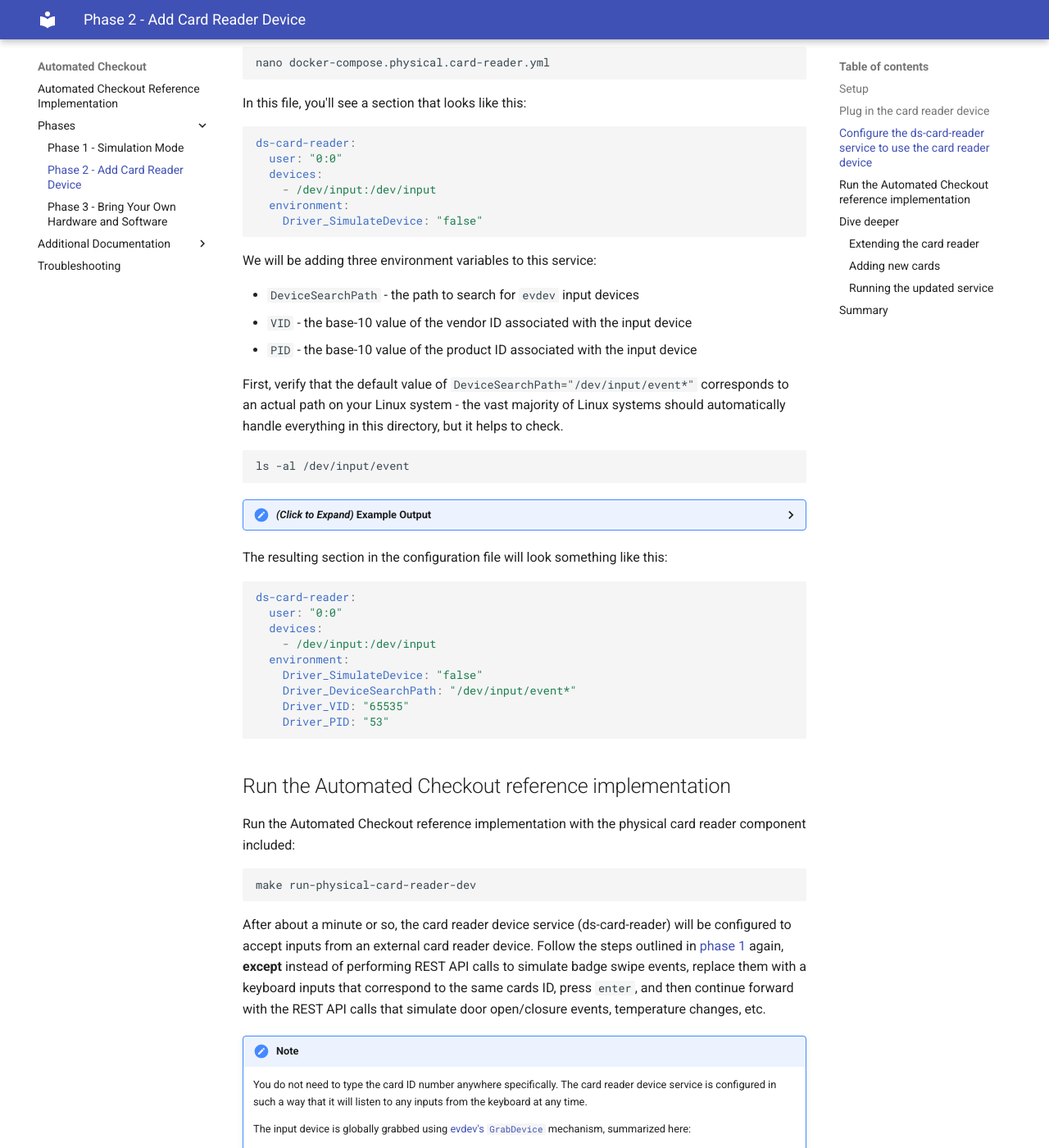
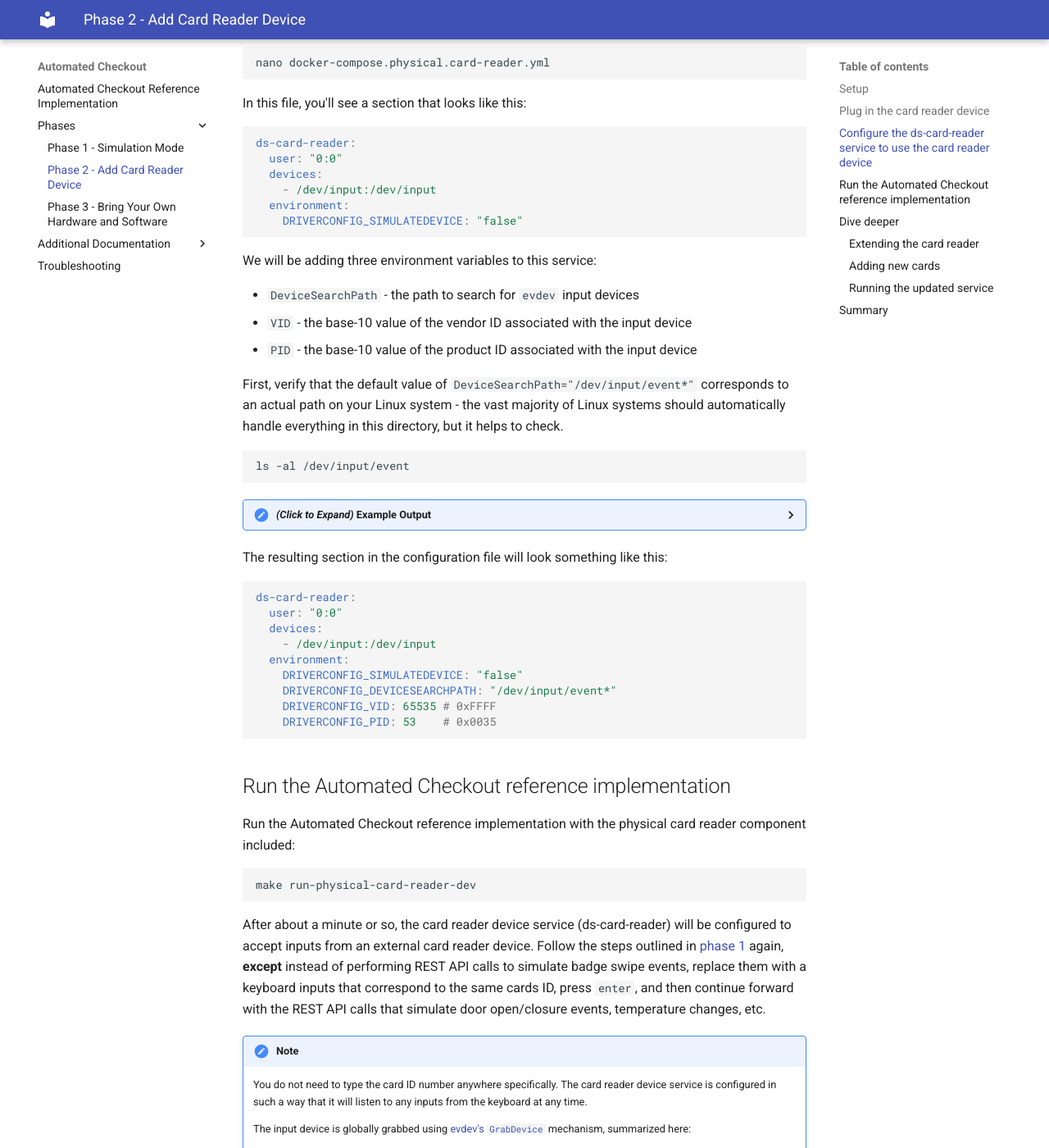
Before and after one commit to intel-retail/automated-vending, an MkDocs documentation site: the page built from docs_src/phases/phase2.md, in a window 1280 px wide and 1400 px high, scrolled down 2227 px. Shown: the whole window at 82% size. Built offline with MkDocs 1.6.1 and Material for MkDocs 9.7.7, drawn with Linux system fonts in a browser that asks for light colours; comment, search, counter and statistics services are not loaded.

````diff
--- a/docker-compose.physical.card-reader.yml
+++ b/docker-compose.physical.card-reader.yml
@@ -17,9 +17,8 @@
     devices:
       - /dev/input:/dev/input
     environment:
+      DRIVERCONFIG_SIMULATEDEVICE: "false"
       DRIVERCONFIG_DEVICESEARCHPATH: "/dev/input/event*"
       DRIVERCONFIG_VID: 65535 # 0xFFFF
       DRIVERCONFIG_PID: 53    # 0x0035
-      DRIVERCONFIG_SIMULATEDEVICE: "false"
-
 ...
--- a/docker-compose.physical.controller-board.yml
+++ b/docker-compose.physical.controller-board.yml
@@ -17,9 +17,7 @@
     devices:
       - /dev/ttyACM0:/dev/ttyACM0
     environment:
+      DRIVERCONFIG_VIRTUALCONTROLLERBOARD: "false"
       DRIVERCONFIG_VID: "2341"
       DRIVERCONFIG_PID: "0037"
-      DRIVERCONFIG_DISPLAYTIMEOUT: "10s"
-      DRIVERCONFIG_LOCKTIMEOUT: "30s"
-      DRIVERCONFIG_VIRTUALCONTROLLERBOARD: "false"
 ...
--- a/docs_src/phases/phase2.md
+++ b/docs_src/phases/phase2.md
@@ -88,7 +88,7 @@
   devices:
     - /dev/input:/dev/input
   environment:
-    Driver_SimulateDevice: "false"
+    DRIVERCONFIG_SIMULATEDEVICE: "false"
 ```
 
 We will be adding three environment variables to this service:
@@ -135,10 +135,10 @@
   devices:
     - /dev/input:/dev/input
   environment:
-    Driver_SimulateDevice: "false"
-    Driver_DeviceSearchPath: "/dev/input/event*"
-    Driver_VID: "65535"
-    Driver_PID: "53"
+    DRIVERCONFIG_SIMULATEDEVICE: "false"
+    DRIVERCONFIG_DEVICESEARCHPATH: "/dev/input/event*"
+    DRIVERCONFIG_VID: 65535 # 0xFFFF
+    DRIVERCONFIG_PID: 53    # 0x0035
 ```
 
 ## Run the Automated Checkout reference implementation
````
Also changed, not shown: 2 other files.
